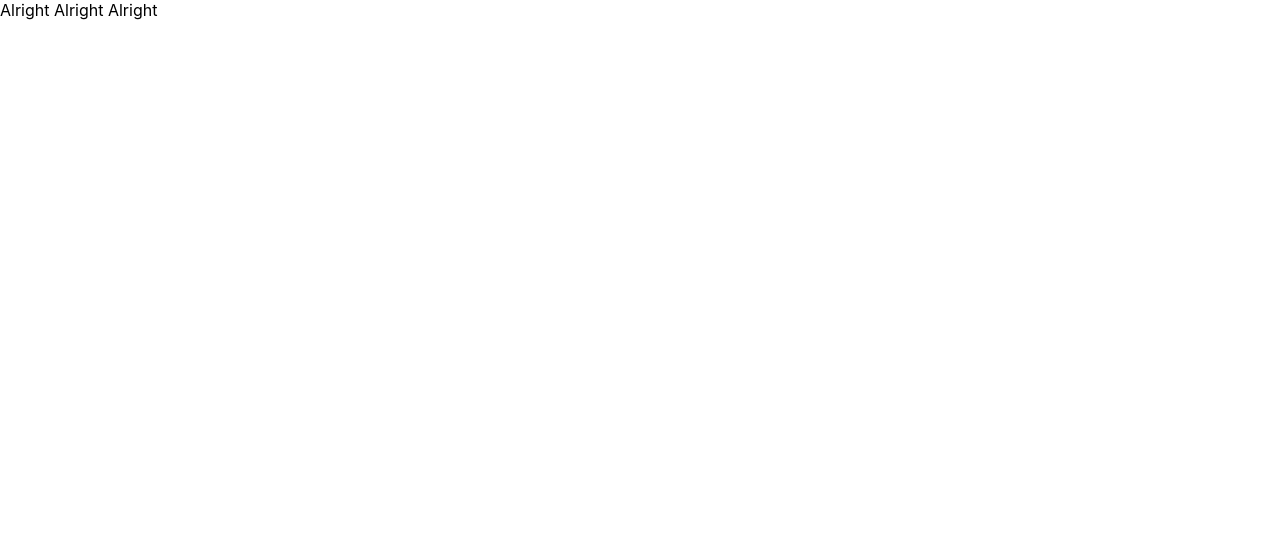
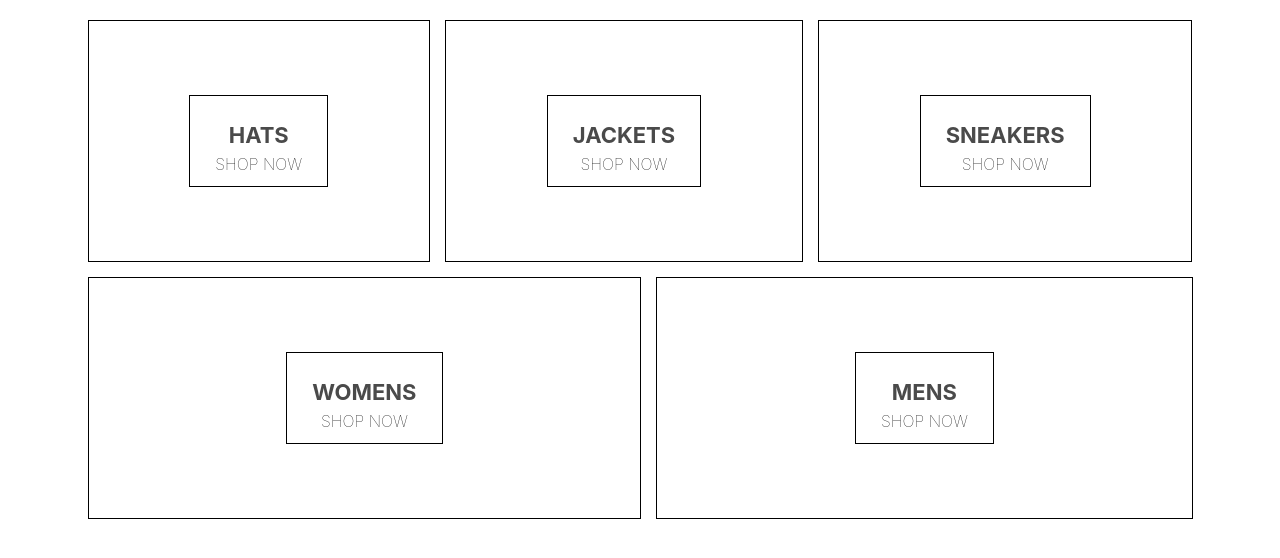
Before and after one commit to wmichael86/crownclothing, a React (Create React App) app: page / in a window 1280 px wide. Shown: the top 558 px of the page. Built offline with nearby package versions, Linux system fonts and the light colour scheme.

Commit message:
adding content

```diff
--- a/package.json
+++ b/package.json
@@ -6,6 +6,7 @@
     "@testing-library/jest-dom": "^4.2.4",
     "@testing-library/react": "^9.3.2",
     "@testing-library/user-event": "^7.1.2",
+    "node-sass": "^4.14.1",
     "react": "^17.0.1",
     "react-dom": "^17.0.1",
     "react-scripts": "3.4.4"
--- a/src/App.js
+++ b/src/App.js
@@ -1,10 +1,13 @@
 import React from 'react';
+import './App.css';
 
-import './App.css';
+import HomePage from './Components/homepage/homepage'
 
 function App() {
   return (
-    <div >Alright Alright Alright</div>
+    <div >
+    <HomePage />
+    </div>
   );
 }
 
--- /dev/null
+++ b/src/Components/homepage/homepage.jsx
@@ -0,0 +1,43 @@
+import React from 'react';
+
+import '../homepage/homepage.styles.scss';
+
+const HomePage = () => (
+    <div className='homepage'>
+        <div className='directory-menu'>
+            <div className='menu-item'>
+                <div className='content'>
+                    <h1 className='title'>HATS</h1>
+                    <span className='subtitle'>SHOP NOW</span>
+                </div>
+            </div>
+                <div className='menu-item'>
+                <div className='content'>
+                    <h1 className='title'>JACKETS</h1>
+                    <span className='subtitle'>SHOP NOW</span>
+                </div>
+            </div>
+            <div className='menu-item'>
+                <div className='content'>
+                    <h1 className='title'>SNEAKERS</h1>
+                    <span className='subtitle'>SHOP NOW</span>
+                </div>
+            </div>
+            <div className='menu-item'>
+                <div className='content'>
+                    <h1 className='title'>WOMENS</h1>
+                    <span className='subtitle'>SHOP NOW</span>
+                </div>
+            </div>
+            <div className='menu-item'>
+                <div className='content'>
+                    <h1 className='title'>MENS</h1>
+                    <span className='subtitle'>SHOP NOW</span>
+                </div>
+            </div>
+        </div>
+    </div>
+
+)
+
+export default HomePage;
--- /dev/null
+++ b/src/Components/homepage/homepage.styles.scss
@@ -0,0 +1,54 @@
+.homepage {
+    display: flex;
+    flex-direction: column;
+    align-items: center;
+    padding: 20px 80px;
+  }
+
+  .directory-menu {
+    width: 100%;
+    display: flex;
+    flex-wrap: wrap;
+    justify-content: space-between;
+  }
+
+  .menu-item {
+    min-width: 30%;
+    height: 240px;
+    flex: 1 1 auto;
+    display: flex;
+    align-items: center;
+    justify-content: center;
+    border: 1px solid black;
+    margin: 0 7.5px 15px;
+
+    &:first-child {
+      margin-right: 7.5px;
+    }
+
+    &:last-child {
+      margin-left: 7.5px;
+    }
+
+    .content {
+      height: 90px;
+      padding: 0 25px;
+      display: flex;
+      flex-direction: column;
+      align-items: center;
+      justify-content: center;
+      border: 1px solid black;
+
+      .title {
+        font-weight: bold;
+        margin-bottom: 6px;
+        font-size: 22px;
+        color: #4a4a4a;
+      }
+
+      .subtitle {
+        font-weight: lighter;
+        font-size: 16px;
+      }
+    }
+  }
```
Also changed, not shown: 2 other files (tests, documents, lock files or other folders).
